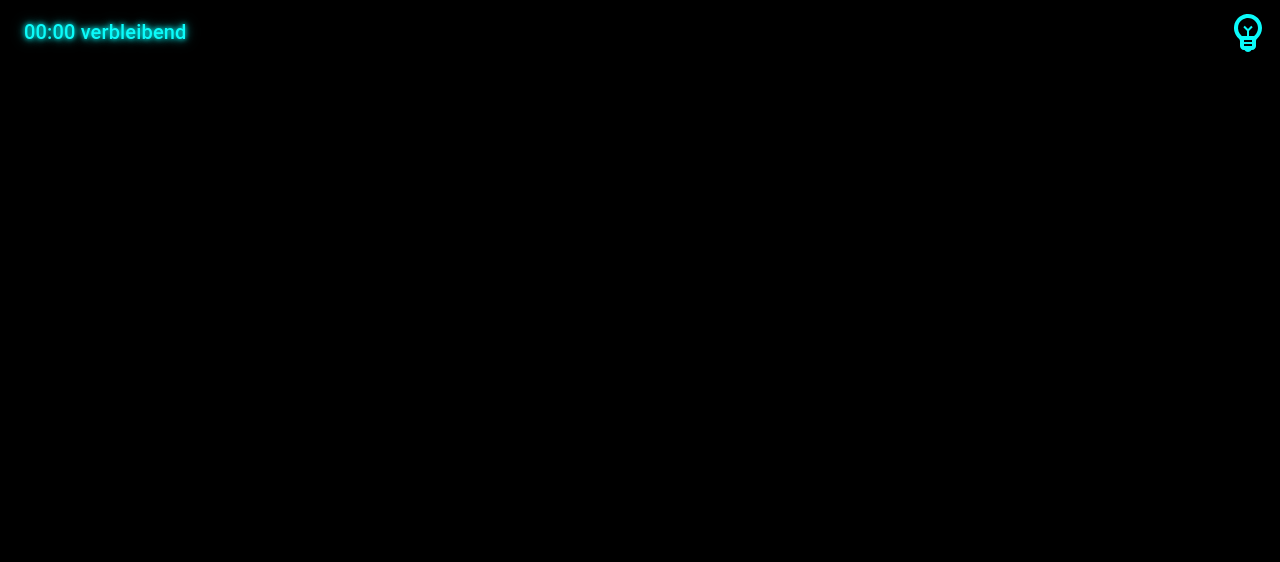
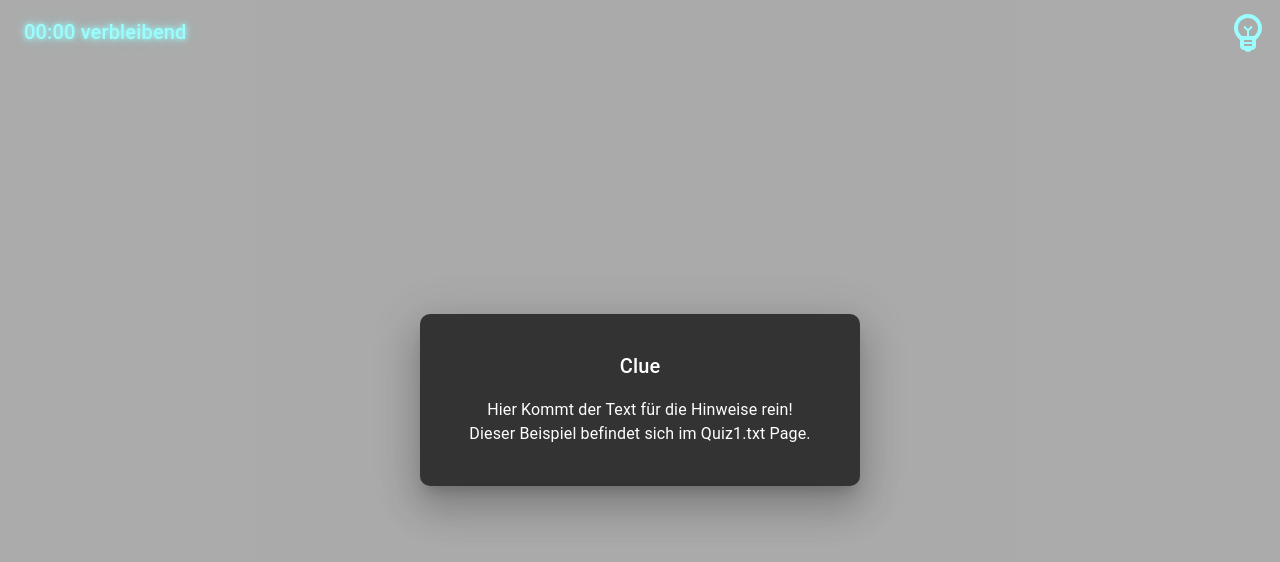
Before and after one commit to aan147257/escape-game, a React (Create React App) app: page /1 in a window 1280 px wide. Both pictures are taken after a click on the button 1248 px from the left and 32 px from the top of the page. Shown: the top 562 px of the page. Built offline with nearby package versions, Linux system fonts and the light colour scheme.

Commit message:
ClueDialog.tsx component hinzugefügt und wiederverwendbar gemacht in dem ich es im Quizheader hinzugefügt habe

```diff
--- /dev/null
+++ b/src/components/atoms/ClueDialog.tsx
@@ -0,0 +1,38 @@
+import React from "react";
+import { Dialog, DialogTitle, DialogContent, Typography } from "@mui/material";
+
+interface ClueDialogProps {
+    open: boolean;
+    handleClose: () => void;
+    dialogPopupContent: string;
+}
+
+const ClueDialog: React.FC<ClueDialogProps> = ({ open, handleClose, dialogPopupContent }) => {
+    return (
+        <Dialog
+            open={open}
+            onClose={handleClose}
+            sx={{
+                "& .MuiDialog-paper": {
+                    backgroundColor: "#333", // Dark gray background
+                    color: "white", // White text
+                    width: "90%",
+                    maxWidth: "400px",
+                    padding: "20px",
+                    textAlign: "center",
+                    borderRadius: "10px",
+                },
+                "& .MuiBackdrop-root": {
+                    backgroundColor: "rgba(255,255,255,0.59)", // Almost transparent white
+                },
+            }}
+        >
+            <DialogTitle sx={{ color: "white" }}>Clue</DialogTitle>
+            <DialogContent>
+                <Typography>{dialogPopupContent}</Typography>
+            </DialogContent>
+        </Dialog>
+    );
+};
+
+export default ClueDialog;
--- a/src/components/atoms/LightBulb.tsx
+++ b/src/components/atoms/LightBulb.tsx
@@ -1,17 +1,19 @@
-import React from 'react';
-import {IconButton} from "@mui/material";
-import EmojiObjectsOutlinedIcon from '@mui/icons-material/EmojiObjectsOutlined';
+import React from "react";
+import { IconButton } from "@mui/material";
+import EmojiObjectsOutlinedIcon from "@mui/icons-material/EmojiObjectsOutlined";
 
-function LightBulb() {
+interface LightBulbProps {
+    openCluePopup: () => void;
+}
+
+function LightBulb({ openCluePopup }: Readonly<LightBulbProps>) {
     return (
         <IconButton
-            sx={{
-                color: "#0bfbfa",
-            }}
+            sx={{ color: "#0bfbfa" }}
+            onClick={openCluePopup}
         >
             <EmojiObjectsOutlinedIcon sx={{ fontSize: "3rem" }} />
         </IconButton>
-
     );
 }
 
--- a/src/components/molecules/QuizHeader.tsx
+++ b/src/components/molecules/QuizHeader.tsx
@@ -1,22 +1,38 @@
-import React from 'react';
-import {Box} from "@mui/material";
+import React, { useState } from "react";
+import { Box } from "@mui/material";
 import LightBulb from "../atoms/LightBulb";
 import CountdownTimer from "../atoms/CountdownTimer";
+import ClueDialog from "../atoms/ClueDialog";
 
-function QuizHeader() {
+interface QuizHeaderProps {
+    dialogPopupContent: string;
+}
+
+function QuizHeader({ dialogPopupContent }: Readonly<QuizHeaderProps>) {
+    const [open, setOpen] = useState(false);
+
+    const handleOpenCluePopup = () => {
+        setOpen(true);
+    };
+
+    const handleCloseCluePopup = () => {
+        setOpen(false);
+    };
+
     return (
         <Box
             sx={{
-                width:'100%',
-                top:5,
+                width: "100%",
+                top: 5,
                 display: "flex",
                 justifyContent: "space-between",
                 alignItems: "center",
             }}
         >
-            <CountdownTimer/>
-            <LightBulb/>
+            <CountdownTimer />
+            <LightBulb openCluePopup={handleOpenCluePopup} />
 
+            <ClueDialog open={open} handleClose={handleCloseCluePopup} dialogPopupContent={dialogPopupContent} />
         </Box>
     );
 }
--- a/src/components/pages/Quiz1.tsx
+++ b/src/components/pages/Quiz1.tsx
@@ -5,7 +5,11 @@ import QuizHeader from "../molecules/QuizHeader";
 function Quiz1() {
     return (
         <Box>
-            <QuizHeader/>
+            <QuizHeader
+                dialogPopupContent={
+                    "Hier Kommt der Text für die Hinweise rein! Dieser Beispiel befindet sich im Quiz1.txt Page."
+                }
+            />
         </Box>
     );
 }
--- a/src/index.css
+++ b/src/index.css
@@ -8,7 +8,7 @@ body {
     sans-serif;
   -webkit-font-smoothing: antialiased;
   -moz-osx-font-smoothing: grayscale;
-  background-color: black;
+  background-color: #323232;
 }
 
 code {
```
